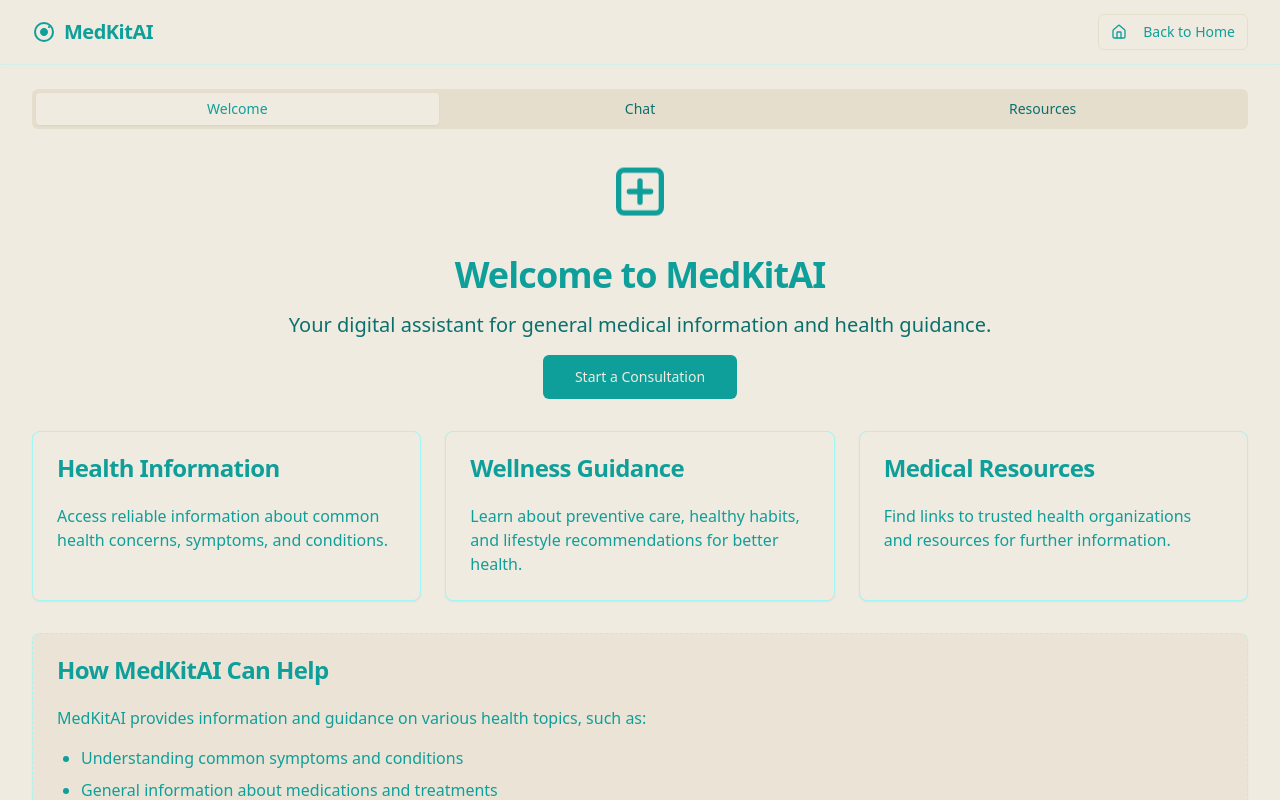
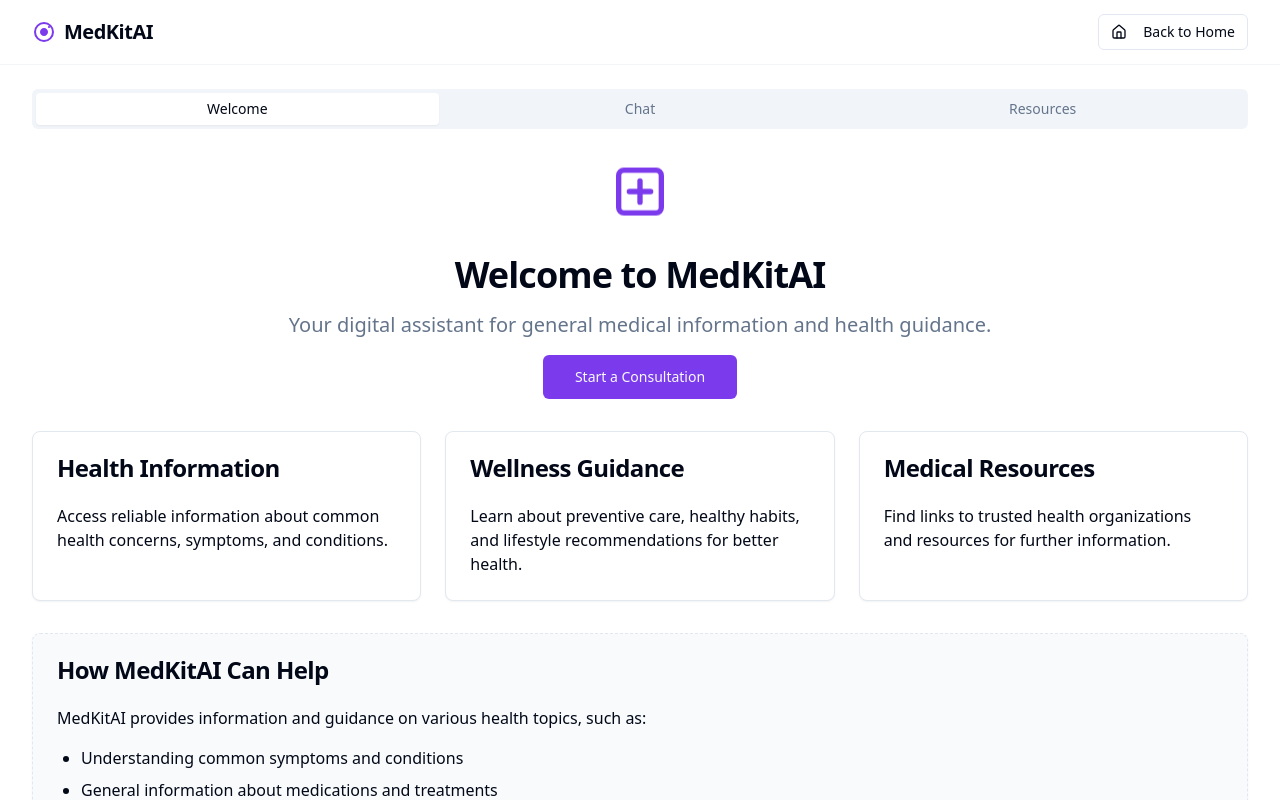
Before and after one commit to ADITHYA7766/comfort-dialogue-bot, a React (Vite) app: page /medkitai in a window 1280 px wide. Shown: the top 800 px of the page. Built offline with nearby package versions, Linux system fonts and the light colour scheme.

Commit message:
Reverted to edit edt-b0429c9c-d987-4dd0-96c4-0f05e50aba11: "Fix: Resolve 'useState' error
The error "Uncaught TypeError: Cannot read properties of null (reading 'useState')" is resolved."

```diff
--- a/index.html
+++ b/index.html
@@ -4,11 +4,11 @@
   <head>
     <meta charset="UTF-8" />
     <meta name="viewport" content="width=device-width, initial-scale=1.0" />
-    <title>Health Companion AI</title>
+    <title>MindfulAI - Mental Health Support Companion</title>
     <meta name="description" content="A supportive AI companion for mental health assistance and emotional wellbeing." />
     <meta name="author" content="Lovable" />
 
-    <meta property="og:title" content="Health Companion AI" />
+    <meta property="og:title" content="MindfulAI - Mental Health Support Companion" />
     <meta property="og:description" content="A supportive AI companion for mental health assistance and emotional wellbeing." />
     <meta property="og:type" content="website" />
     <meta property="og:image" content="https://lovable.dev/opengraph-image-p98pqg.png" />
--- a/src/App.tsx
+++ b/src/App.tsx
@@ -10,14 +10,13 @@ import MindfulAI from "./pages/MindfulAI";
 import MedKitAI from "./pages/MedKitAI";
 import NotFound from "./pages/NotFound";
 import Docs from "./pages/Docs";
-import { ThemeProvider } from "./components/ThemeProvider";
 
 // Create a new QueryClient instance
 const queryClient = new QueryClient();
 
 const App: React.FC = () => {
   return (
-    <ThemeProvider defaultTheme="system" storageKey="health-companion-theme">
+    <React.StrictMode>
       <QueryClientProvider client={queryClient}>
         <TooltipProvider>
           <Toaster />
@@ -34,7 +33,7 @@ const App: React.FC = () => {
           </BrowserRouter>
         </TooltipProvider>
       </QueryClientProvider>
-    </ThemeProvider>
+    </React.StrictMode>
   );
 };
 
--- a/src/components/ThemeProvider.tsx
+++ /dev/null
@@ -1,74 +0,0 @@
-
-"use client";
-
-import { createContext, useContext, useEffect, useState } from "react";
-
-type Theme = "dark" | "light" | "system";
-
-type ThemeProviderProps = {
-  children: React.ReactNode;
-  defaultTheme?: Theme;
-  storageKey?: string;
-};
-
-type ThemeProviderState = {
-  theme: Theme;
-  setTheme: (theme: Theme) => void;
-};
-
-const initialState: ThemeProviderState = {
-  theme: "system",
-  setTheme: () => null,
-};
-
-const ThemeProviderContext = createContext<ThemeProviderState>(initialState);
-
-export function ThemeProvider({
-  children,
-  defaultTheme = "system",
-  storageKey = "health-companion-theme",
-  ...props
-}: ThemeProviderProps) {
-  const [theme, setTheme] = useState<Theme>(
-    () => (localStorage.getItem(storageKey) as Theme) || defaultTheme
-  );
-
-  useEffect(() => {
-    const root = window.document.documentElement;
-    root.classList.remove("light", "dark");
-
-    if (theme === "system") {
-      const systemTheme = window.matchMedia("(prefers-color-scheme: dark)")
-        .matches
-        ? "dark"
-        : "light";
-      root.classList.add(systemTheme);
-      return;
-    }
-
-    root.classList.add(theme);
-  }, [theme]);
-
-  const value = {
-    theme,
-    setTheme: (theme: Theme) => {
-      localStorage.setItem(storageKey, theme);
-      setTheme(theme);
-    },
-  };
-
-  return (
-    <ThemeProviderContext.Provider {...props} value={value}>
-      {children}
-    </ThemeProviderContext.Provider>
-  );
-}
-
-export const useTheme = () => {
-  const context = useContext(ThemeProviderContext);
-
-  if (context === undefined)
-    throw new Error("useTheme must be used within a ThemeProvider");
-
-  return context;
-};
--- a/src/components/ThemeToggle.tsx
+++ /dev/null
@@ -1,39 +0,0 @@
-
-import { Moon, Sun } from "lucide-react";
-import { Button } from "@/components/ui/button";
-import { useTheme } from "@/components/ThemeProvider";
-import {
-  DropdownMenu,
-  DropdownMenuContent,
-  DropdownMenuItem,
-  DropdownMenuTrigger
-} from "@/components/ui/dropdown-menu";
-
-export function ThemeToggle() {
-  const { theme, setTheme } = useTheme();
-
-  return (
-    <DropdownMenu>
-      <DropdownMenuTrigger asChild>
-        <Button variant="outline" size="icon" className="relative">
-          <Sun className="h-[1.2rem] w-[1.2rem] rotate-0 scale-100 transition-all dark:-rotate-90 dark:scale-0 text-tropical-teal dark:text-pearl" />
-          <Moon className="absolute h-[1.2rem] w-[1.2rem] rotate-90 scale-0 transition-all dark:rotate-0 dark:scale-100 text-tropical-teal dark:text-pearl" />
-          <span className="sr-only">Toggle theme</span>
-        </Button>
-      </DropdownMenuTrigger>
-      <DropdownMenuContent align="end">
-        <DropdownMenuItem onClick={() => setTheme("light")} className="flex items-center gap-2">
-          <Sun className="h-4 w-4 text-tropical-teal" />
-          <span>Soft Ivory & Teal</span>
-        </DropdownMenuItem>
-        <DropdownMenuItem onClick={() => setTheme("dark")} className="flex items-center gap-2">
-          <Moon className="h-4 w-4 text-paynes-grey" />
-          <span>Paynes Grey & Pearl</span>
-        </DropdownMenuItem>
-        <DropdownMenuItem onClick={() => setTheme("system")} className="flex items-center gap-2">
-          <span>System</span>
-        </DropdownMenuItem>
-      </DropdownMenuContent>
-    </DropdownMenu>
-  );
-}
--- a/src/index.css
+++ b/src/index.css
@@ -5,50 +5,48 @@
 
 @layer base {
   :root {
-    /* Light mode - Soft Ivory and Tropical Teal */
-    --background: 43 33% 91%; /* Soft Ivory */
-    --foreground: 178 83% 34%; /* Tropical Teal */
-    --card: 43 33% 91%;
-    --card-foreground: 178 83% 34%;
-    --popover: 43 33% 91%;
-    --popover-foreground: 178 83% 34%;
-    --primary: 178 83% 34%; /* Tropical Teal */
-    --primary-foreground: 43 33% 91%; /* Soft Ivory */
-    --secondary: 43 33% 85%; /* Lighter Soft Ivory */
-    --secondary-foreground: 178 83% 34%;
-    --muted: 43 33% 85%;
-    --muted-foreground: 178 83% 24%;
-    --accent: 178 83% 90%;
-    --accent-foreground: 178 83% 34%;
+    --background: 0 0% 100%;
+    --foreground: 222.2 84% 4.9%;
+    --card: 0 0% 100%;
+    --card-foreground: 222.2 84% 4.9%;
+    --popover: 0 0% 100%;
+    --popover-foreground: 222.2 84% 4.9%;
+    --primary: 262.1 83.3% 57.8%;
+    --primary-foreground: 210 40% 98%;
+    --secondary: 210 40% 96.1%;
+    --secondary-foreground: 222.2 47.4% 11.2%;
+    --muted: 210 40% 96.1%;
+    --muted-foreground: 215.4 16.3% 46.9%;
+    --accent: 210 40% 96.1%;
+    --accent-foreground: 222.2 47.4% 11.2%;
     --destructive: 0 84.2% 60.2%;
-    --destructive-foreground: 43 33% 91%;
-    --border: 178 83% 80%;
-    --input: 43 33% 85%;
-    --ring: 178 83% 34%;
+    --destructive-foreground: 210 40% 98%;
+    --border: 214.3 31.8% 91.4%;
+    --input: 214.3 31.8% 91.4%;
+    --ring: 262.1 83.3% 57.8%;
     --radius: 0.5rem;
   }
 
   .dark {
-    /* Dark mode - Paynes Grey and Pearl */
-    --background: 210 20% 40%; /* Paynes Grey */
-    --foreground: 39 30% 85%; /* Pearl */
-    --card: 210 20% 40%;
-    --card-foreground: 39 30% 85%;
-    --popover: 210 20% 40%;
-    --popover-foreground: 39 30% 85%;
-    --primary: 39 30% 85%; /* Pearl */
-    --primary-foreground: 210 20% 40%; /* Paynes Grey */
-    --secondary: 210 20% 35%; /* Darker Paynes Grey */
-    --secondary-foreground: 39 30% 85%;
-    --muted: 210 20% 35%;
-    --muted-foreground: 39 30% 75%;
-    --accent: 210 20% 45%;
-    --accent-foreground: 39 30% 85%;
+    --background: 222.2 84% 4.9%;
+    --foreground: 210 40% 98%;
+    --card: 222.2 84% 4.9%;
+    --card-foreground: 210 40% 98%;
+    --popover: 222.2 84% 4.9%;
+    --popover-foreground: 210 40% 98%;
+    --primary: 263.4 70% 50.4%;
+    --primary-foreground: 210 40% 98%;
+    --secondary: 217.2 32.6% 17.5%;
+    --secondary-foreground: 210 40% 98%;
+    --muted: 217.2 32.6% 17.5%;
+    --muted-foreground: 215 20.2% 65.1%;
+    --accent: 217.2 32.6% 17.5%;
+    --accent-foreground: 210 40% 98%;
     --destructive: 0 62.8% 30.6%;
-    --destructive-foreground: 39 30% 85%;
-    --border: 210 20% 45%;
-    --input: 210 20% 35%;
-    --ring: 39 30% 85%;
+    --destructive-foreground: 210 40% 98%;
+    --border: 217.2 32.6% 17.5%;
+    --input: 217.2 32.6% 17.5%;
+    --ring: 263.4 70% 50.4%;
   }
 }
 
--- a/src/pages/Docs.tsx
+++ b/src/pages/Docs.tsx
@@ -4,7 +4,6 @@ import { Card, CardContent, CardDescription, CardFooter, CardHeader, CardTitle }
 import { Button } from "@/components/ui/button";
 import { Stethoscope, ArrowLeft } from "lucide-react";
 import { Avatar, AvatarFallback, AvatarImage } from "@/components/ui/avatar";
-import { ThemeToggle } from "@/components/ThemeToggle";
 
 // Doctor data
 const doctors = [
@@ -61,15 +60,12 @@ const Docs = () => {
             <h1 className="text-xl font-semibold tracking-tight">HealthCompanion</h1>
           </div>
 
-          <div className="flex items-center gap-4">
-            <ThemeToggle />
           <Button variant="outline" asChild size="sm">
             <Link to="/" className="flex items-center gap-2">
               <ArrowLeft className="h-4 w-4" />
               Back to Home
             </Link>
           </Button>
-          </div>
         </div>
       </header>
 
--- a/src/pages/Home.tsx
+++ b/src/pages/Home.tsx
@@ -3,7 +3,6 @@ import { Button } from "@/components/ui/button";
 import { Card, CardContent, CardDescription, CardFooter, CardHeader, CardTitle } from "@/components/ui/card";
 import { Link } from "react-router-dom";
 import { Heart, Users, FileText } from "lucide-react";
-import { ThemeToggle } from "@/components/ThemeToggle";
 
 const Home = () => {
   return (
@@ -35,7 +34,6 @@ const Home = () => {
           </div>
 
           <div className="ml-auto flex items-center gap-4">
-            <ThemeToggle />
             <Button variant="ghost" asChild size="sm">
               <Link to="/docs" className="flex items-center gap-2">
                 <Users className="h-4 w-4" />
--- a/tailwind.config.ts
+++ b/tailwind.config.ts
@@ -53,11 +53,6 @@ export default {
 					DEFAULT: 'hsl(var(--card))',
 					foreground: 'hsl(var(--card-foreground))'
 				},
-				// Add custom colors
-				"soft-ivory": "#EFE9E0",
-				"tropical-teal": "#0F9E99",
-				"paynes-grey": "#536878",
-				"pearl": "#EAE0C8",
 			},
 			borderRadius: {
 				lg: 'var(--radius)',
```
Lines whose indentation alone changed are shown as unchanged.
